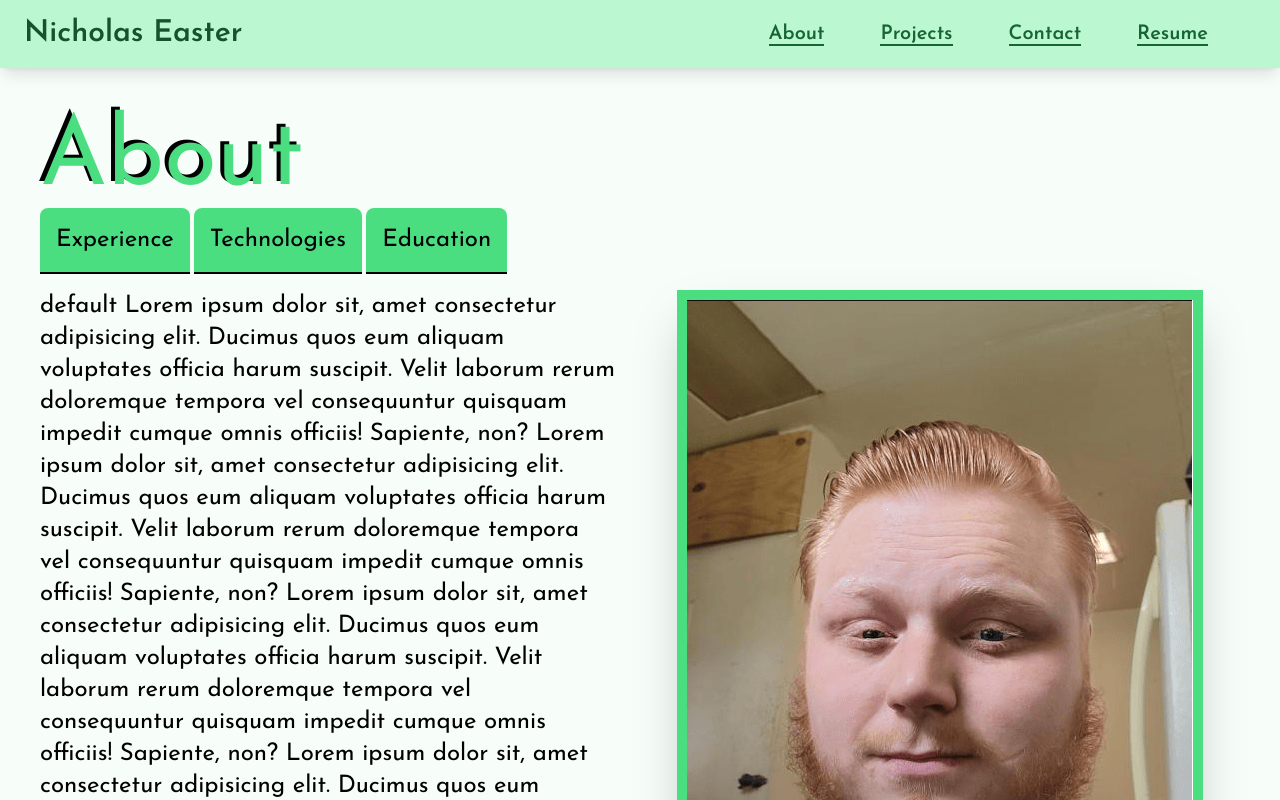
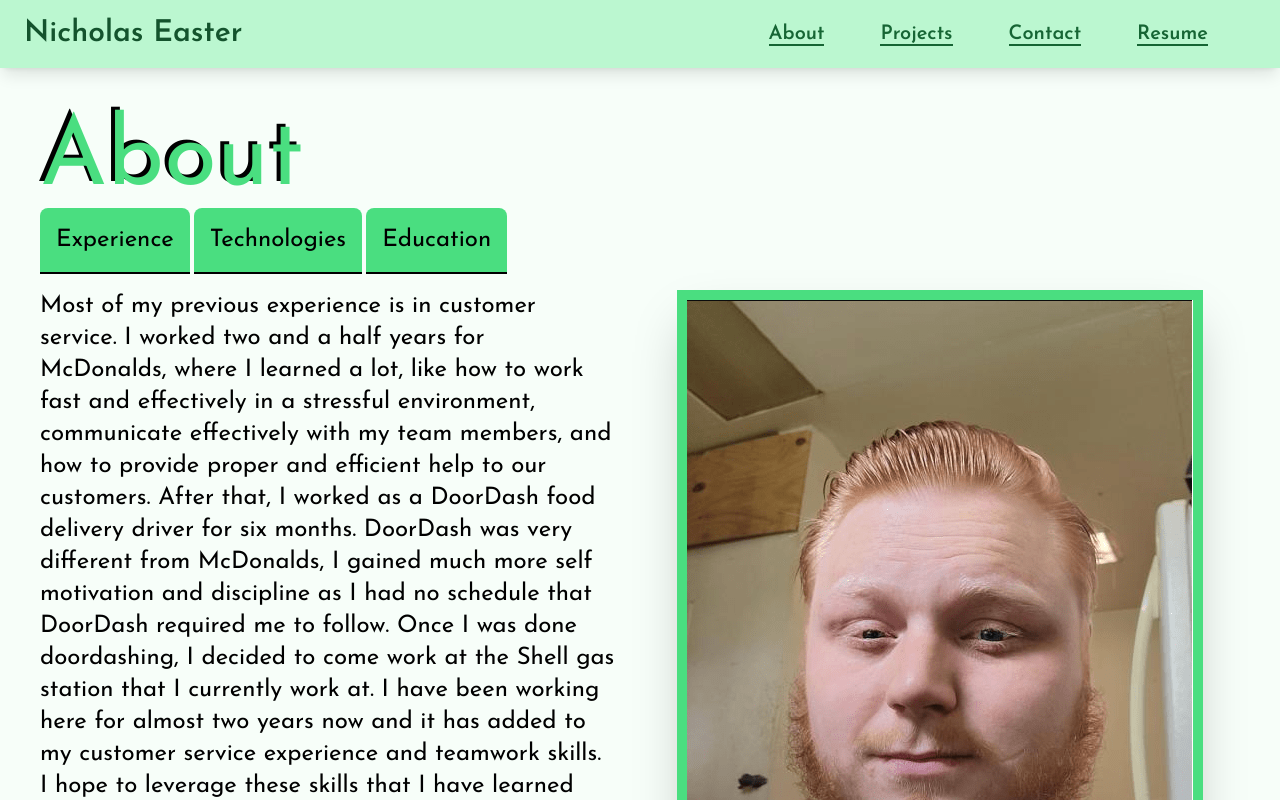
Before and after one commit to NeasterDev/My-Portfolio, a React (Create React App) app: page / in a window 1280 px wide. Shown: the top 800 px of the page. Built offline with nearby package versions, Linux system fonts and the light colour scheme.

Commit message:
added experience text

```diff
--- a/src/components/pages/About.js
+++ b/src/components/pages/About.js
@@ -4,10 +4,13 @@ import selfie from "../../images/selfie-min.png";
 const About = () => {
 
 
-    const filler = `Lorem ipsum dolor sit, amet consectetur adipisicing elit. Ducimus quos eum aliquam voluptates officia harum suscipit. Velit laborum rerum doloremque tempora vel consequuntur quisquam impedit cumque omnis officiis! Sapiente, non?
-                    Lorem ipsum dolor sit, amet consectetur adipisicing elit. Ducimus quos eum aliquam voluptates officia harum suscipit. Velit laborum rerum doloremque tempora vel consequuntur quisquam impedit cumque omnis officiis! Sapiente, non?
-                    Lorem ipsum dolor sit, amet consectetur adipisicing elit. Ducimus quos eum aliquam voluptates officia harum suscipit. Velit laborum rerum doloremque tempora vel consequuntur quisquam impedit cumque omnis officiis! Sapiente, non?`
-
+    const experienceText = `Most of my previous experience is in customer service. I worked two and a half years for McDonalds, where I learned a lot, like how to
+                            work fast and effectively in a stressful environment, communicate effectively with my team members, and how to provide proper and
+                            efficient help to our customers. After that, I worked as a DoorDash food delivery driver for six months. DoorDash was very different from
+                            McDonalds, I gained much more self motivation and discipline as I had no schedule that DoorDash required me to follow. Once I was done
+                            doordashing, I decided to come work at the Shell gas station that I currently work at. I have been working here for almost two years now
+                            and it has added to my customer service experience and teamwork skills. I hope to leverage these skills that I have learned through my
+                            experiences into my new career path, Full Stack Web Development.`
     return (
         <div className="">
             <div className=" mt-28 flex justify-center md:justify-start">
@@ -98,10 +101,10 @@ const About = () => {
                 </ul>
 
                 <div className="mt-4 flex flex-col md:flex-row">
-                    <div id="experience" className="animate hidden"> Experience {filler} {filler} </div>
-                    <div id="technologies" className="animate hidden"> Technologies {filler} {filler}</div>
-                    <div id="education" className="animate hidden"> Education {filler} {filler}</div>
-                    <div id="default" className="animate"> default {filler} {filler}</div>
+                    <div id="experience" className="animate hidden">  {experienceText}  </div>
+                    <div id="technologies" className="animate hidden">  {experienceText} </div>
+                    <div id="education" className="animate hidden">  {experienceText} </div>
+                    <div id="default" className="animate">  {experienceText} </div>
                     <div className="w-full md:w-1/2 mt-2 md:mt-0 md:ml-6 md:mb-4 self-center md:self-start md:flex-shrink-0">
                         <img className="mx-auto border-[10px] border-green-400 shadow-2xl" src={selfie} alt="Nicholas Easter"/>
                     </div>
--- a/src/components/pages/Resume.js
+++ b/src/components/pages/Resume.js
@@ -1,5 +1,5 @@
 import React from "react";
-import resume from '../../files/resume.txt'
+import resume from '../../files/Resume.pdf'
 
 const Resume = () => {
     return (
```
Also changed, not shown: src/files/resume.txt (deleted), 1 other file (tests, documents, lock files or other folders).
